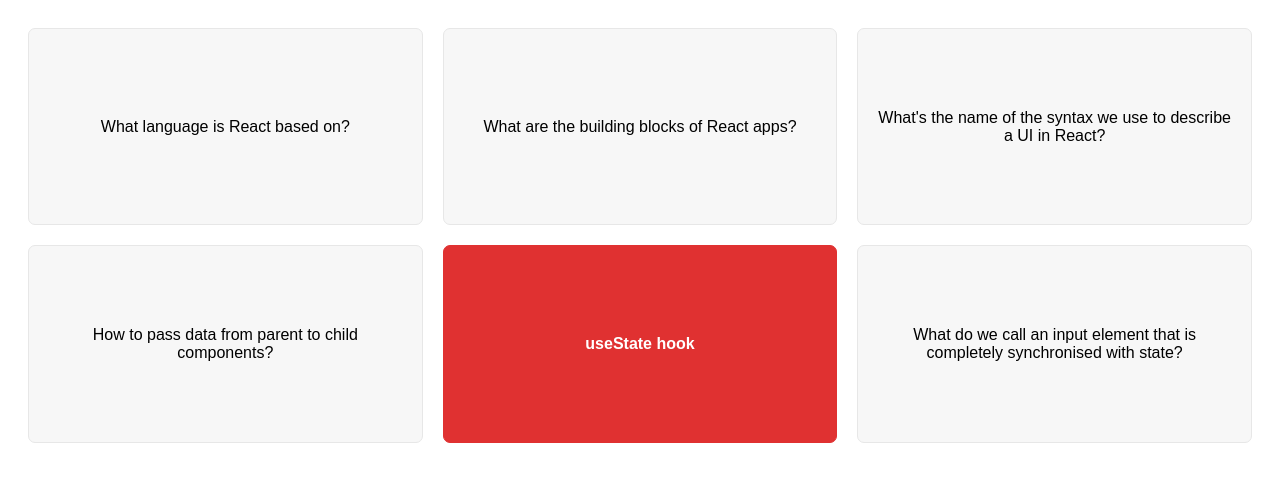
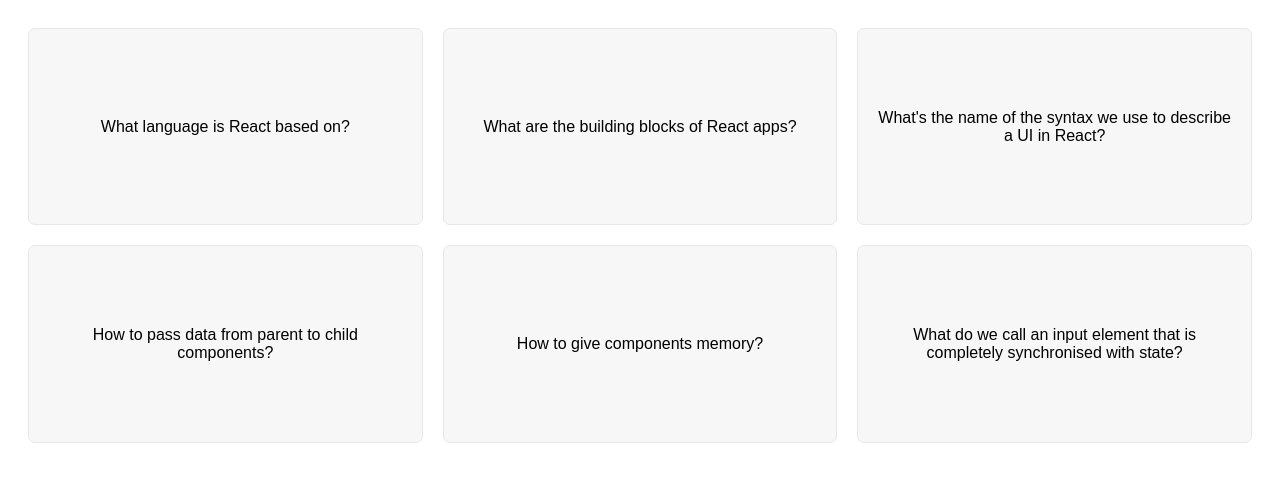
Before and after one commit to MBANS8A1/Learner-Flashcards, a React (Create React App) app: page / in a window 1280 px wide. Shown: the top 482 px of the page. Built offline with nearby package versions, Linux system fonts and the light colour scheme.

Commit message:
I have added the onClick listener with a handleClick function to the div flashcard. handleClick will use the id with the setter (setSelectedId) method of the useState hook.

```diff
--- a/src/App.js
+++ b/src/App.js
@@ -43,13 +43,18 @@
 ];
 
 function Flashcards() {
-  const [selectedId, setSelectedId] = useState(9103);
+  const [selectedId, setSelectedId] = useState(null);
+
+  function handleClick(id) {
+    setSelectedId(id);
+  }
   return (
     <div className="flashcards">
       {questions.map((questionObj) => (
         <div
           key={questionObj.id}
           className={questionObj.id === selectedId ? "selected" : ""}
+          onClick={() => handleClick(questionObj.id)}
         >
           <p>
             {questionObj.id === selectedId
```
